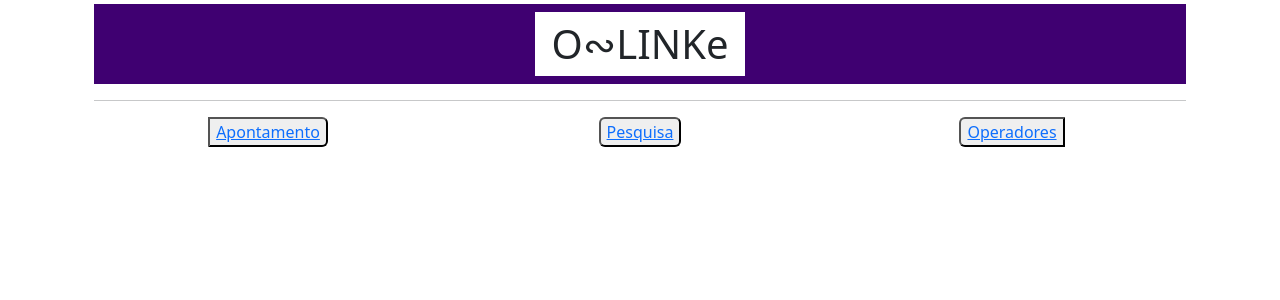
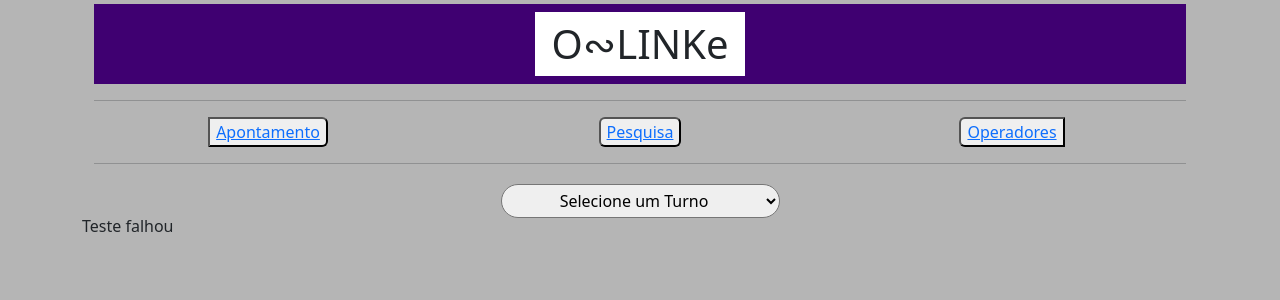
Before and after one commit to enzozami/Projeto_TCC, a PHP site: page /operadores.php in a window 1280 px wide. Shown: the top 300 px of the page. Run offline with PHP 8.4, Linux system fonts and the light colour scheme.

Commit message:
atualização_4

```diff
--- a/front/paginas/operadores.php
+++ b/front/paginas/operadores.php
@@ -9,13 +9,38 @@
     <link href="https://cdn.jsdelivr.net/npm/bootstrap@5.3.3/dist/css/bootstrap.min.css" rel="stylesheet">
     <script src="https://cdn.jsdelivr.net/npm/bootstrap@5.3.3/dist/js/bootstrap.bundle.min.js"></script>
 </head>
-<body>
+<body style="background-color: #b5b5b5; width: 100%; height: 100%;">
     <div class="container">
         <form action="index.php" method="post">
 
             <?php include 'template.php';?>
 
+            <div class="row">
+                <div class="col">
+                    <select name="turnos" id="turnos" class="text-center d-block w-25 h-100 my-1 mx-auto rounded-pill">
+                        <option value="">Selecione um Turno</option>
+                        <option value="primeiro_turno" <?= (isset($_POST['$turnos']) && ($_POST['$turnos']) == "primeiro_turno") ? 'selected' : null ?>>1° Turno</option>
+                        <option value="segundo_turno" <?= (isset($_POST['$turnos']) && ($_POST['$turnos']) == "segundo_turno") ? 'selected' : null ?>>2° Turno</option>
+                    </select>
+                </div>
+            </div>
         </form>
+
+        <?php
+            $turnos = filter_input(INPUT_POST, 'turnos', FILTER_SANITIZE_STRING);
+
+            switch($turnos){
+                case "primeiro_turno":
+                    echo"Oi";
+                    break;
+                case "segundo_turno":
+                    echo"Tchau";
+                    break;
+                    default:
+                    echo"Teste falhou";
+            }
+
+        ?>
     </div>
 </body>
 </html>
--- a/front/paginas/pesquisa.php
+++ b/front/paginas/pesquisa.php
@@ -9,7 +9,7 @@
     <link href="https://cdn.jsdelivr.net/npm/bootstrap@5.3.3/dist/css/bootstrap.min.css" rel="stylesheet">
     <script src="https://cdn.jsdelivr.net/npm/bootstrap@5.3.3/dist/js/bootstrap.bundle.min.js"></script>
 </head>
-<body>
+<body style="background-color: #b5b5b5; width: 100%; height: 100%;">
     <div class="container">
         <form action="index.php" method="post">
 
--- a/front/paginas/template.php
+++ b/front/paginas/template.php
@@ -31,6 +31,7 @@
                     </div>
                 </div>
             </nav>
+            <hr>
         </form>
     </div>
 </body>
```
Also changed, not shown: front/paginas/apontamento.php (+16 -4 lines).
